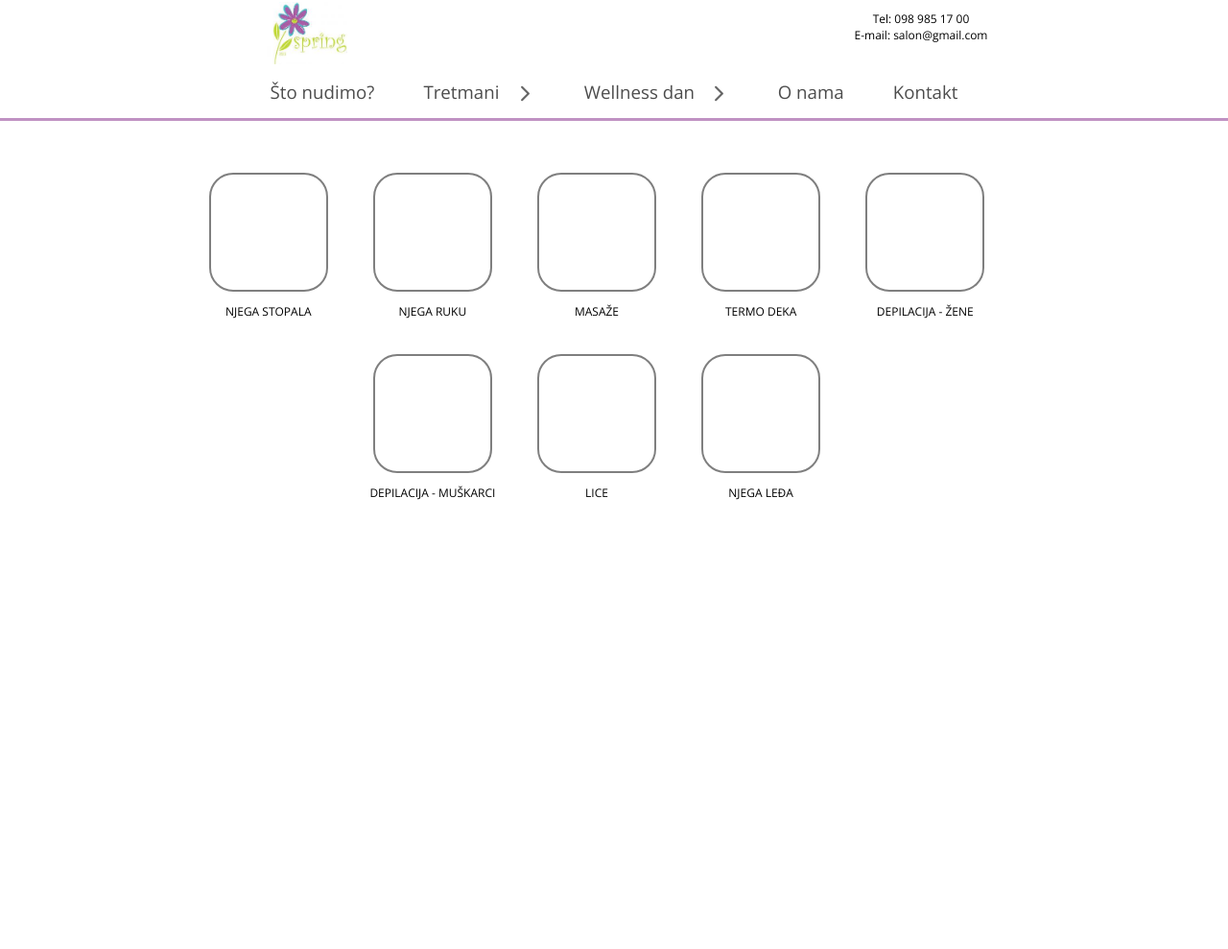
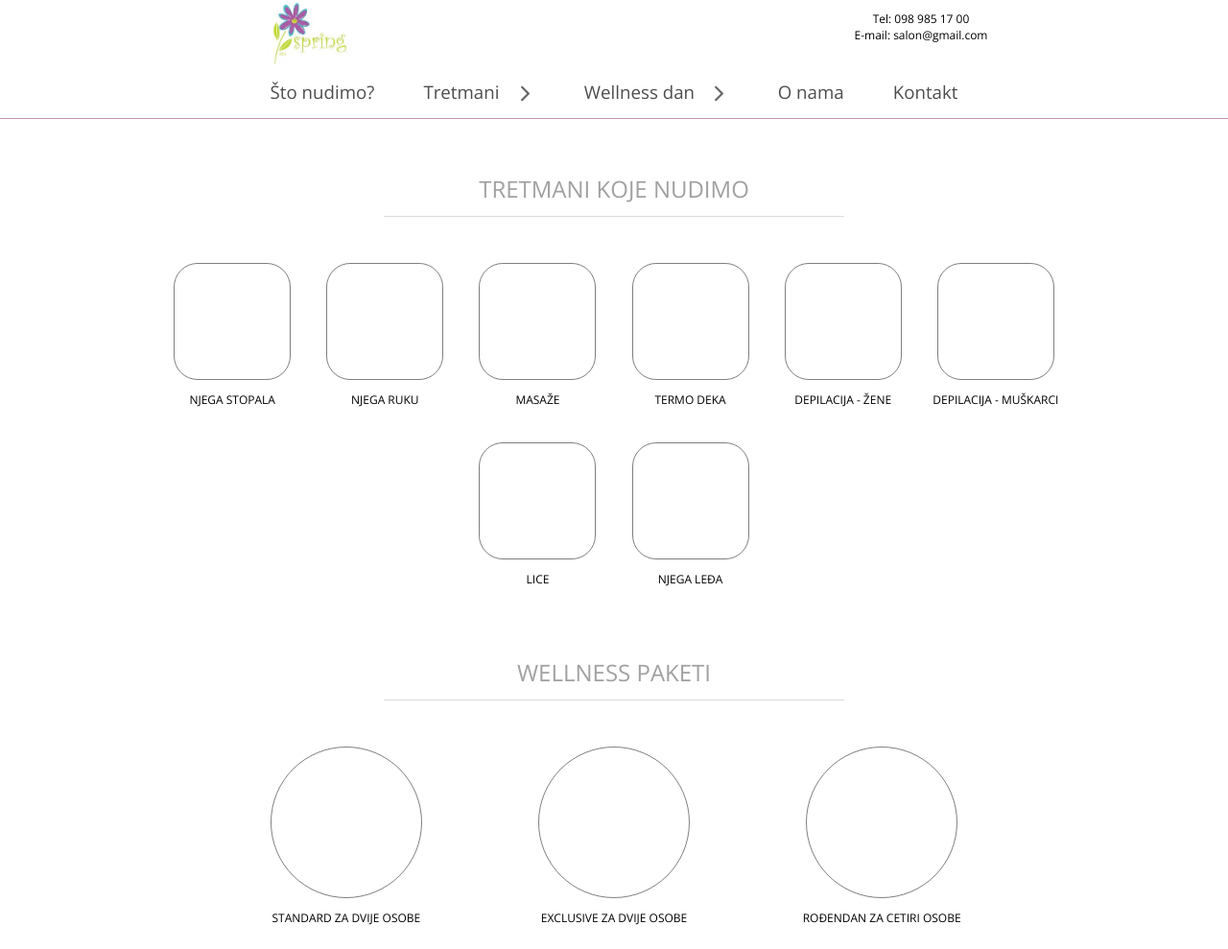
Before and after one commit to spring-studio/spring-salon, a PHP site: page / in a window 1280 px wide. Shown: the whole page at 96% size. Before the commit the page ends 521 px from the top, so only its background shows below. Run offline with PHP 8.4, Linux system fonts and the light colour scheme; some libraries are stand-ins or nearby versions.

Commit message:
add Wellness List

```diff
--- a/css/navigation.css
+++ b/css/navigation.css
@@ -153,7 +153,7 @@
 		overflow-y:hidden;
 		transform:none;
 		margin-top: 6em;
-		border-bottom: 3px solid #c092c3;
+		border-bottom: 1px solid #c092c3;
 	}
 
 	.link{
--- a/css/sto_nudimo.css
+++ b/css/sto_nudimo.css
@@ -1,9 +1,18 @@
 .tretmaniList {
 	max-width: 85%;
 	margin: auto;
-	display: border-box;
 	padding-top: 8em;
 	text-align: center;
+}
+
+.tretmaniList h1 {
+	font-weight: normal;
+	text-transform: uppercase;
+	border-bottom: 1px solid #DDD;
+	padding-bottom: 0.5em;
+	margin: 0px auto 2em;
+	max-width: 20em;
+	color: #A1A1A1;
 }
 
 .tretmaniList li {
@@ -12,11 +21,11 @@
 	margin-bottom: 2em;
 }
 
-.tretmaniList li:last-child {
+.tretmaniList li:last-child, .wellnessList li:last-child {
 	margin-right: none;
 }
 
-.tretmaniList a, .tretmaniList a:visited, .tretmaniList a:link {
+.tretmaniList a, .tretmaniList a:visited, .tretmaniList a:link, .wellnessList a, .wellnessList a:visited, .wellnessList a:link{
 	color: #000;
 	text-decoration: none;
 	transition: color 250ms ease;
@@ -24,27 +33,27 @@
 	text-transform: uppercase;
 }
 
-.tretmaniList a:hover {
+.tretmaniList a:hover, .wellnessList a:hover{
 	color: #c092c3;
 }
 
-.tretmaniList a:active, .tretmaniList a:focus{
+.tretmaniList a:active, .tretmaniList a:focus, .wellnessList a:active, .wellnessList a:focus{
 	transition:none;
 	color: #c092c3;
 }
 
-.tretmaniList figure {
+.tretmaniList figure, .wellnessList figure {
 	width: auto;
 	height: auto;
 }
 
-.tretmaniList figcaption {
+.tretmaniList figcaption, .wellnessList figcaption {
 	text-align: center;
 	margin-top: 1em;
 }
 
 .imgBox {
-	border: 2px solid rgba(0,0,0,0.5);
+	border: 1px solid rgba(0,0,0,0.5);
 	border-radius: 25px;
 	width: 6em;
 	height: 6em;
@@ -53,13 +62,49 @@
 	margin: auto;
 }
 
-.imgBox:hover {
-	border: 2px solid #c092c3;
+.imgBox:hover, .wellnessImgBox:hover {
+	border: 1px solid #c092c3;
 }
 
-.imgBox:active, .imgBox:focus {
-	border: 2px solid #c092c3;
+.imgBox:active, .imgBox:focus, .wellnessImgBox:active, .wellnessImgBox:focus {
+	border: 1px solid #c092c3;
 	transition:none;
+}
+
+.wellnessList{
+	max-width: 85%;
+	margin: 3em auto 0 auto;
+	text-align: center;
+	list-style: none;
+}
+
+
+
+.wellnessList h1 {
+	font-weight: normal;
+	text-transform: uppercase;
+	border-bottom: 1px solid #DDD;
+	padding-bottom: 0.5em;
+	margin: 0px auto 2em;
+	max-width: 20em;
+	color: #A1A1A1;
+}
+
+.wellnessList li{
+	display: inline-block;
+	width: 15em;
+	margin-bottom: 2em;
+
+}
+
+.wellnessImgBox {
+	border: 1px solid rgba(0,0,0,0.5);
+	border-radius: 100px;
+	width: 10em;
+	height: 10em;
+	transition:border 250ms ease;
+	-webkit-transition:border 250ms ease;
+	margin: auto;
 }
 
 @media all and (min-width: 750px) {
@@ -69,7 +114,7 @@
 	}
 
 	.tretmaniList li{
-		margin-right: 3em;
+		width: 13em;
 		margin-bottom: 3em;
 	}
 
@@ -77,4 +122,17 @@
 		width: 10em;
 		height: 10em;
 	}
+
+	.wellnessList {
+		max-width: 85em;
+	}
+
+	.wellnessImgBox {
+		width: 13em;
+		height: 13em;
+	}
+
+	.wellnessList li {
+		width: 23em;
+	}
 }
--- a/index.html
+++ b/index.html
@@ -52,6 +52,7 @@
 
 	<content class="content">
 			<ul class="tretmaniList">
+			<h1>Tretmani koje nudimo</h1>
 				<li>
 					<a href="">
 						<figure>
@@ -117,6 +118,34 @@
 					</a>
 				</li>
 			</ul>
+
+			<ul class="wellnessList">
+				<h1>Wellness paketi</h1>
+				<li>
+					<a href="">
+						<figure>
+							<div class="wellnessImgBox"></div>
+							<figcaption>Standard za dvije osobe</figcaption>
+						</figure>
+					</a>
+				</li>
+				<li>
+					<a href="">
+						<figure>
+							<div class="wellnessImgBox"></div>
+							<figcaption>Exclusive za dvije osobe</figcaption>
+						</figure>
+					</a>
+				</li>
+				<li>
+					<a href="">
+						<figure>
+							<div class="wellnessImgBox"></div>
+							<figcaption>Rođendan za cetiri osobe</figcaption>
+						</figure>
+					</a>
+				</li>
+			</ul>
 	</content>
 
 
```
